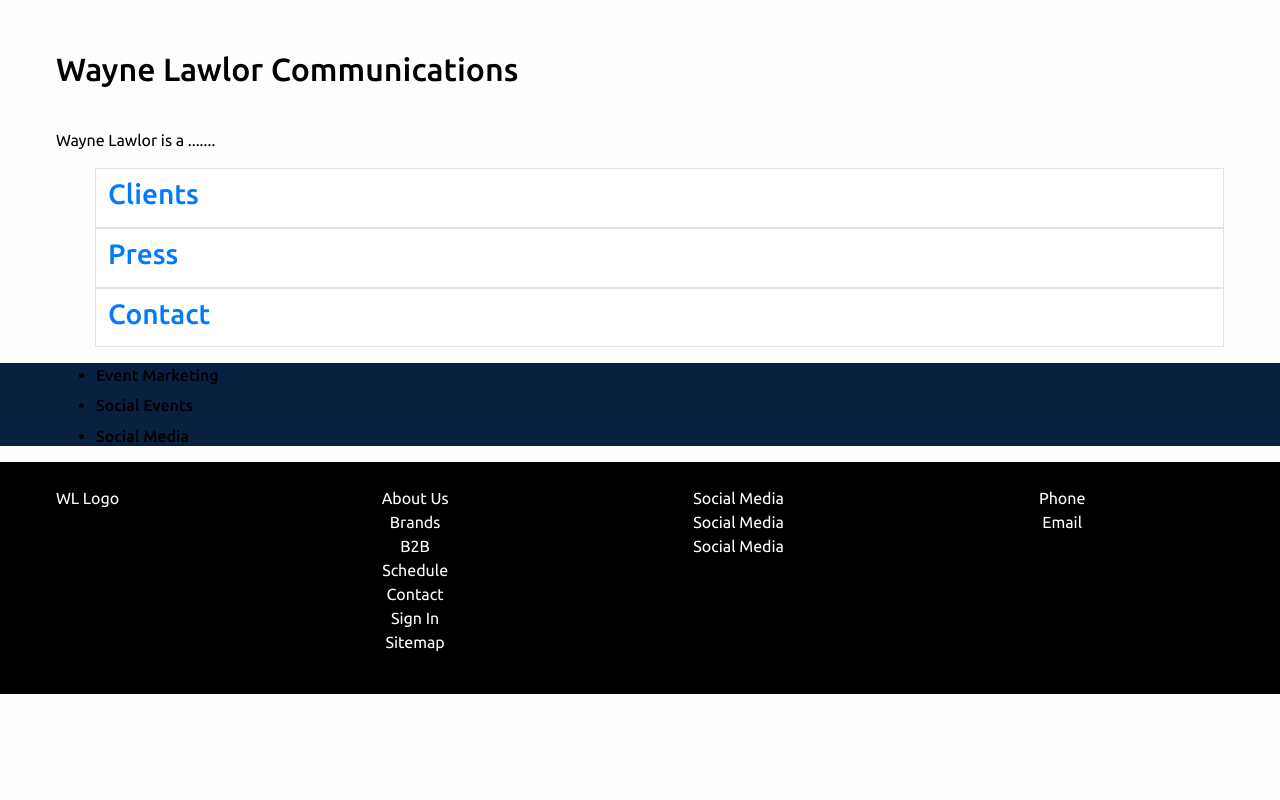
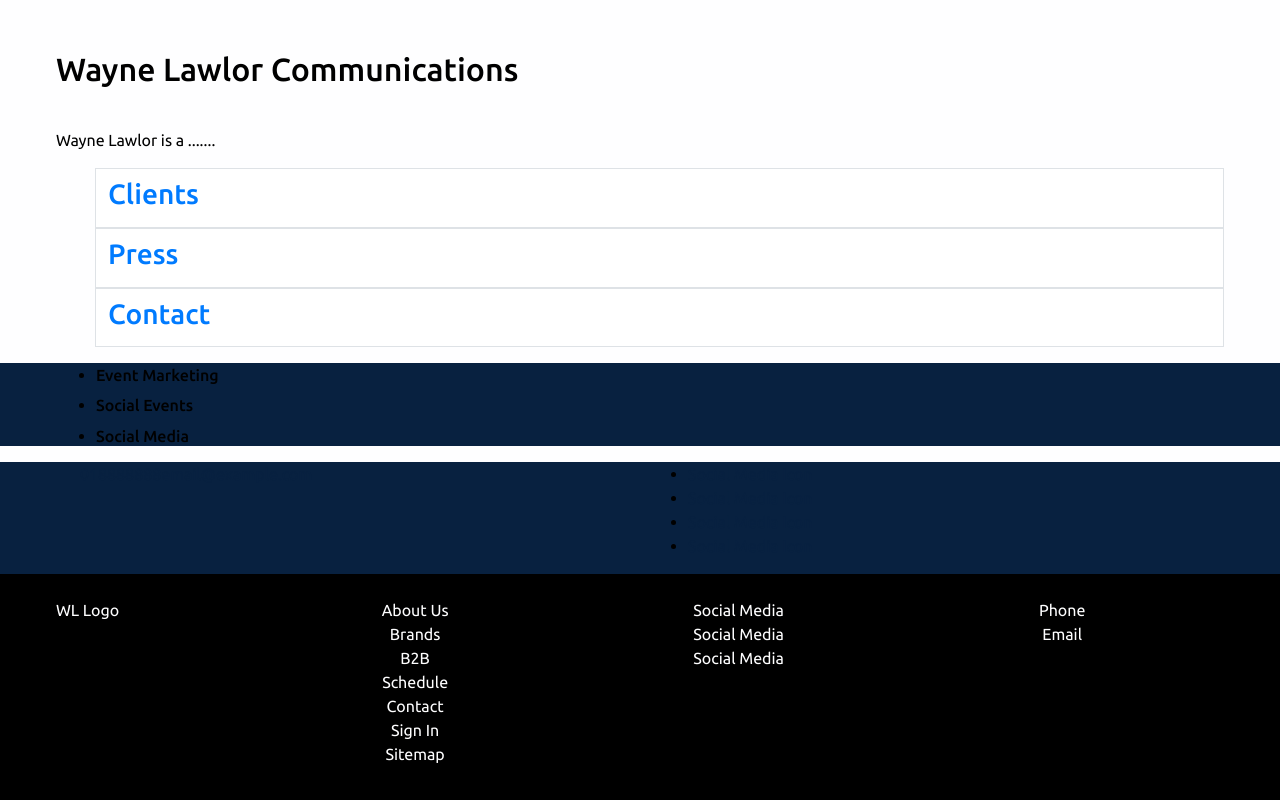
Before and after one commit to caoimhemalone/wayne_lawlor, a React (Create React App) app: page / in a window 1280 px wide. Shown: the part 790-1590 px from the top of the page. Before the commit the page ends 1484 px from the top, so only its background shows below. Built offline with nearby package versions, Linux system fonts and the light colour scheme.

Commit message:
contact section

```diff
--- a/src/components/main_components/contactSection.js
+++ b/src/components/main_components/contactSection.js
@@ -39,11 +39,28 @@ class Contact extends React.Component {
                     <div className="container contact-comp-inner">
                         <Grid fluid className="contact-comp-upper">
                             <Row>
-                            <Col xs={6} md={6} className="contact-left"></Col>
-                            <Col xs={6} md={6} className="contact-right"></Col>
+                            <Col xs={6} md={6} className="contact-left">
+                                <a className="phone" href="/">018888888</a>
+                                <a className="email" href="/">email@example.com</a>
+                            </Col>
+                            <Col xs={6} md={6} className="contact-right">
+                                <ul>
+                                    <li>
+                                        <a className="social-media" href="/">Social Media Icon</a>
+                                    </li>
+                                    <li>
+                                        <a className="social-media" href="/">Social Media Icon</a>
+                                    </li>
+                                    <li>
+                                        <a className="social-media" href="/">Social Media Icon</a>
+                                    </li>
+                                    <li>
+                                        <a className="social-media" href="/">Social Media Icon</a>
+                                    </li>
+                                </ul>
+                            </Col>
                             </Row>
                         </Grid>
-                        <div className="contact-comp-lower"></div>
                     </div>
                 </div>
             );
--- a/src/pages/Homepage.js
+++ b/src/pages/Homepage.js
@@ -7,7 +7,7 @@ import Header from '../components/main_components/headerSection';
 import Me from '../components/homepage_components/meSection';
 import ThreeLinks from '../components/homepage_components/linksSection';
 import IconsHome from '../components/homepage_components/iconSection';
-
+import Contact from '..//components/main_components/contactSection';
 
 
 class Homepage extends Component {
@@ -21,9 +21,7 @@ class Homepage extends Component {
         <Me />
         <ThreeLinks />
         <IconsHome />
-        {/*<Brands />
-        <Appointment />
-        <History /> */}
+        <Contact />
       </div>
     );
   }
```
